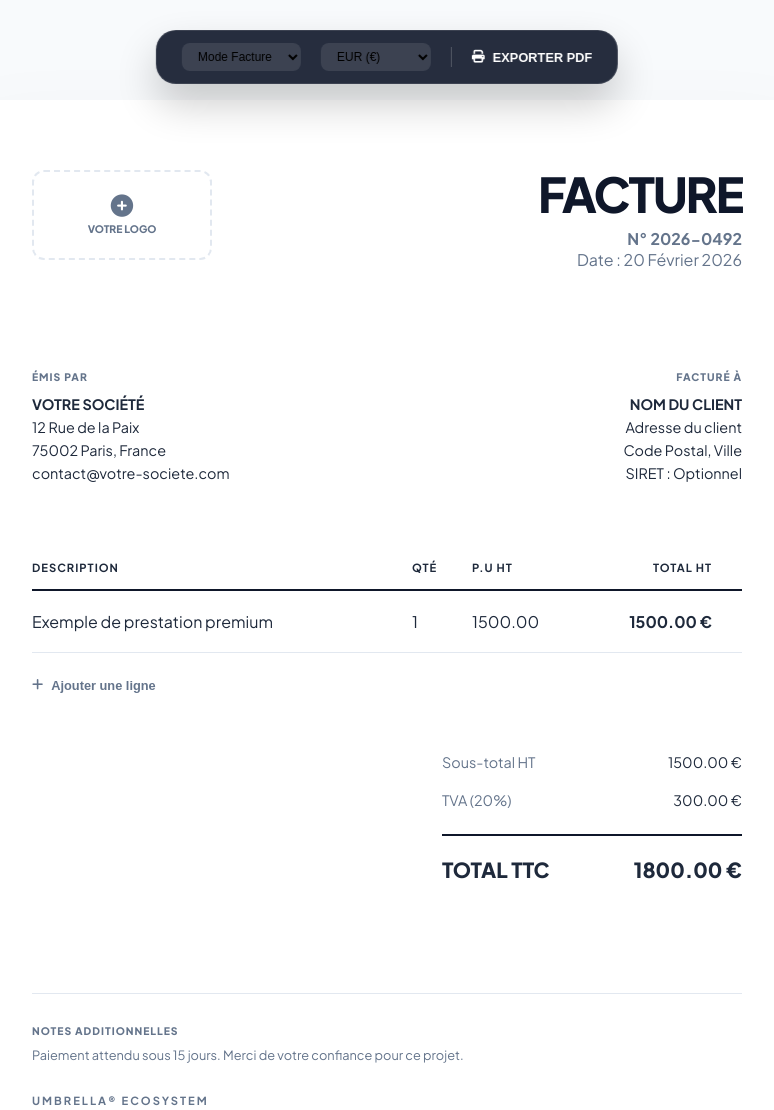
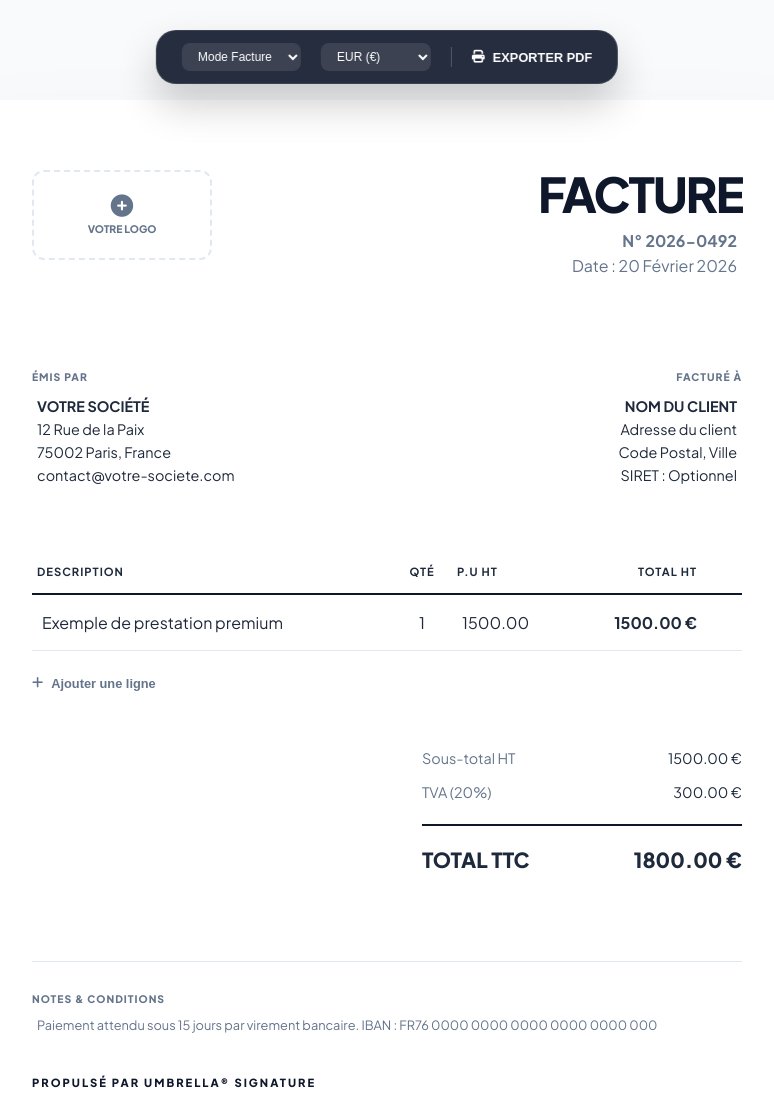
Before and after one commit to chrismsmr-celcom/umbrella-site, a website: page generateur-devis-facture.html in a window 1280 px wide. Shown: the whole page, without its empty margins (253-1027 px from the left). Drawn offline with Linux system fonts and the light colour scheme.

Commit message:
Refactor invoice generator HTML and styles
Updated the HTML structure and styles for the invoice generator, enhancing the layout and functionality.

```diff
--- a/generateur-devis-facture.html
+++ b/generateur-devis-facture.html
@@ -24,7 +24,6 @@
             padding: 40px 20px;
         }
 
-        /* BARRE D'OUTILS FLOTTANTE */
         .toolbar {
             position: fixed; top: 30px; left: 50%; transform: translateX(-50%);
             background: rgba(15, 23, 42, 0.9); backdrop-filter: blur(10px);
@@ -39,12 +38,12 @@
             transition: 0.3s;
         }
         .tool-btn:hover { color: var(--accent); }
-        select.tool-select {
-            background: rgba(255,255,255,0.1); border: none; color: #000;
-            padding: 6px 12px; border-radius: 8px; outline: none; font-size: 0.75rem;
+        .tool-select {
+            background: rgba(255,255,255,0.1); border: none; color: #fff;
+            padding: 6px 12px; border-radius: 8px; outline: none; font-size: 0.75rem; cursor: pointer;
         }
+        .tool-select option { color: #000; }
 
-        /* DOCUMENT A4 EFFECT */
         .invoice-canvas {
             max-width: 850px; margin: 60px auto;
             background: var(--white); padding: 70px;
@@ -53,64 +52,55 @@
             min-height: 1100px;
         }
 
-        /* LOGO UPLOAD AREA */
         .brand-zone { margin-bottom: 50px; }
         .logo-uploader {
             width: 180px; height: 90px; border: 2px dashed #e2e8f0;
             border-radius: 12px; display: flex; flex-direction: column;
             align-items: center; justify-content: center; cursor: pointer;
-            transition: 0.3s; color: var(--text-muted);
+            transition: 0.3s; color: var(--text-muted); overflow: hidden;
         }
         .logo-uploader:hover { border-color: var(--accent); background: #fdfcf6; }
         .logo-uploader i { font-size: 1.4rem; margin-bottom: 5px; }
         .logo-uploader span { font-size: 0.65rem; font-weight: 800; text-transform: uppercase; }
         #finalLogo { max-width: 100%; max-height: 100%; object-fit: contain; display: none; }
 
-        /* HEADER TEXTS */
         .doc-meta { text-align: right; }
         .doc-type { font-size: 3rem; font-weight: 800; letter-spacing: -2px; line-height: 1; margin-bottom: 10px; color: var(--primary); }
-        .editable { border-radius: 4px; transition: 0.2s; outline: none; }
-        .editable:hover { background: #f1f5f9; box-shadow: 0 0 0 4px #f1f5f9; }
+        .editable { border-radius: 4px; transition: 0.2s; outline: none; padding: 2px 5px; }
+        .editable:hover { background: #f1f5f9; }
+        .editable:focus { background: #f1f5f9; border-bottom: 2px solid var(--accent); }
 
-        /* GRID INFO */
         .info-grid { display: grid; grid-template-columns: 1fr 1fr; gap: 100px; margin: 60px 0; }
         .label { font-size: 0.65rem; font-weight: 800; color: var(--text-muted); text-transform: uppercase; letter-spacing: 1px; margin-bottom: 10px; display: block; }
 
-        /* TABLE DESIGN */
         table { width: 100%; border-collapse: collapse; margin-top: 40px; }
-        th { text-align: left; padding: 15px 0; border-bottom: 2px solid var(--primary); font-size: 0.7rem; text-transform: uppercase; letter-spacing: 1px; }
-        td { padding: 20px 0; border-bottom: 1px solid var(--border-soft); }
+        th { text-align: left; padding: 15px 5px; border-bottom: 2px solid var(--primary); font-size: 0.7rem; text-transform: uppercase; letter-spacing: 1px; }
+        td { padding: 15px 5px; border-bottom: 1px solid var(--border-soft); }
 
-        .row-qty { width: 60px; }
+        .row-qty { width: 60px; text-align: center; }
         .row-price { width: 120px; }
-        .row-total { width: 120px; text-align: right; font-weight: 700; }
+        .row-total { width: 130px; text-align: right; font-weight: 700; }
 
-        .btn-row-action { opacity: 0; color: #f87171; background: none; border: none; cursor: pointer; transition: 0.2s; }
+        .btn-row-action { opacity: 0; color: #f87171; background: none; border: none; cursor: pointer; transition: 0.2s; padding: 5px; }
         tr:hover .btn-row-action { opacity: 1; }
 
-        /* TOTALS AREA */
         .summary-box { margin-top: 50px; display: flex; justify-content: flex-end; }
-        .summary-table { width: 300px; }
-        .summary-row { display: flex; justify-content: space-between; padding: 10px 0; font-size: 0.9rem; }
+        .summary-table { width: 320px; }
+        .summary-row { display: flex; justify-content: space-between; align-items: center; padding: 8px 0; font-size: 0.9rem; }
         .summary-row.main { border-top: 2px solid var(--primary); margin-top: 15px; padding-top: 20px; font-weight: 800; font-size: 1.3rem; }
 
-        /* FOOTER */
-        .doc-footer { margin-top: 100px; border-top: 1px solid var(--border-soft); padding-top: 30px; font-size: 0.8rem; color: var(--text-muted); }
+        .doc-footer { margin-top: 80px; border-top: 1px solid var(--border-soft); padding-top: 30px; font-size: 0.8rem; color: var(--text-muted); }
 
         @media print {
             body { background: white; padding: 0; }
-            .toolbar, .btn-row-action, .add-line-btn, .logo-uploader i, .logo-uploader span { display: none !important; }
-            .invoice-canvas { margin: 0; box-shadow: none; padding: 0; width: 100%; }
-            .logo-uploader { border: none !important; width: auto; height: auto; }
-            .editable:hover { background: none; box-shadow: none; }
+            .toolbar, .btn-row-action, .add-line-btn, #upIcon, #upText { display: none !important; }
+            .invoice-canvas { margin: 0; box-shadow: none; padding: 40px; width: 100%; }
+            .logo-uploader { border: none !important; }
+            .editable:hover { background: none; }
         }
 
-        .add-line-btn { margin-top: 25px; color: var(--text-muted); font-size: 0.8rem; font-weight: 700; cursor: pointer; border: none; background: none; display: flex; align-items: center; gap: 8px; }
-        .add-line-btn:hover { color: var(--primary); }
-        .tool-selectt{
-            background:#0f172a; border: 1px solid var(--border);
-            color: #fff; padding: 8px 12px; border-radius: 10px; outline: none; font-weight: 600;
-        }
+        .add-line-btn { margin-top: 25px; color: var(--text-muted); font-size: 0.8rem; font-weight: 700; cursor: pointer; border: none; background: none; display: flex; align-items: center; gap: 8px; transition: 0.2s; }
+        .add-line-btn:hover { color: var(--primary); transform: translateX(5px); }
     </style>
 </head>
 <body>
@@ -121,27 +111,12 @@
             <option value="Devis">Mode Devis</option>
         </select>
         <select id="currencySelect" class="tool-select" onchange="calc()">
-<option value="€">EUR (€)</option>
-                    <option value="$">USD ($)</option>
-                    <option value="£">GBP (£)</option>
-                    <option value="CHF">CHF (Fr.)</option>
-                    <option value="CFA">CFA (FCFA)</option>
-                    <option value="MAD">MAD (Dh)</option>
-                    <option value="DZD">DZD (DA)</option>
-                    <option value="CAD">CAD ($)</option>
-                    <option value="JPY">JPY (¥)</option>
-                    <option value="CNY">CNY (¥)</option>
-                    <option value="BTC">BTC (₿)</option>
-                    <option value="AED">AED (dh)</option>
-                    <option value="INR">INR (₹)</option>
-                    <option value="BRL">BRL (R$)</option>
-                    <option value="RUB">RUB (₽)</option>
-                    <option value="TRY">TRY (₺)</option>
-                    <option value="ZAR">ZAR (R)</option>
-                    <option value="AUD">AUD ($)</option>
-                    <option value="MXN">MXN ($)</option>
-                    <option value="XOF">XOF (CFA)</option>
-                    <option value="CDF">CDF (CDF)</option>
+            <option value="€">EUR (€)</option>
+            <option value="$">USD ($)</option>
+            <option value="£">GBP (£)</option>
+            <option value="CFA">CFA (FCFA)</option>
+            <option value="CDF">CDF (FC)</option>
+            <option value="MAD">MAD (Dh)</option>
         </select>
         <div style="width: 1px; height: 20px; background: rgba(255,255,255,0.2);"></div>
         <button class="tool-btn" onclick="window.print()">
@@ -171,21 +146,17 @@
         <div class="info-grid">
             <div>
                 <span class="label">Émis par</span>
-                <div class="editable" contenteditable="true" style="line-height: 1.6; font-size: 0.9rem;">
-                    <strong>VOTRE SOCIÉTÉ</strong><br>
-                    12 Rue de la Paix<br>
-                    75002 Paris, France<br>
-                    contact@votre-societe.com
-                </div>
+                <div class="editable" contenteditable="true" style="line-height: 1.6; font-size: 0.9rem; white-space: pre-wrap;"><strong>VOTRE SOCIÉTÉ</strong>
+12 Rue de la Paix
+75002 Paris, France
+contact@votre-societe.com</div>
             </div>
             <div style="text-align: right;">
                 <span class="label">Facturé à</span>
-                <div class="editable" contenteditable="true" style="line-height: 1.6; font-size: 0.9rem;">
-                    <strong>NOM DU CLIENT</strong><br>
-                    Adresse du client<br>
-                    Code Postal, Ville<br>
-                    SIRET : Optionnel
-                </div>
+                <div class="editable" contenteditable="true" style="line-height: 1.6; font-size: 0.9rem; white-space: pre-wrap;"><strong>NOM DU CLIENT</strong>
+Adresse du client
+Code Postal, Ville
+SIRET : Optionnel</div>
             </div>
         </div>
 
@@ -196,7 +167,7 @@
                     <th class="row-qty">Qté</th>
                     <th class="row-price">P.U HT</th>
                     <th class="row-total">Total HT</th>
-                    <th style="width: 30px;"></th>
+                    <th style="width: 40px;" class="no-print"></th>
                 </tr>
             </thead>
             <tbody id="items">
@@ -205,7 +176,7 @@
                     <td class="row-qty"><div class="editable" contenteditable="true" oninput="calc()">1</div></td>
                     <td class="row-price"><div class="editable" contenteditable="true" oninput="calc()">1500.00</div></td>
                     <td class="row-total">1500.00 €</td>
-                    <td><button class="btn-row-action" onclick="this.parentElement.parentElement.remove(); calc()"><i class="fa fa-times"></i></button></td>
+                    <td class="no-print"><button class="btn-row-action" onclick="this.parentElement.parentElement.remove(); calc()"><i class="fa fa-times"></i></button></td>
                 </tr>
             </tbody>
         </table>
@@ -221,7 +192,7 @@
                     <span id="stotal">1500.00 €</span>
                 </div>
                 <div class="summary-row">
-                    <span style="color: var(--text-muted);">TVA (20%)</span>
+                    <span style="color: var(--text-muted);">TVA (<span contenteditable="true" id="tvaRate" oninput="calc()">20</span>%)</span>
                     <span id="tax">300.00 €</span>
                 </div>
                 <div class="summary-row main">
@@ -232,11 +203,10 @@
         </div>
 
         <div class="doc-footer">
-            <span class="label">Notes additionnelles</span>
-            <div class="editable" contenteditable="true" style="margin-top: 10px;">
-                Paiement attendu sous 15 jours. Merci de votre confiance pour ce projet.
-            </div>
-            <p style="margin-top: 30px; font-weight: 700; font-size: 0.7rem; letter-spacing: 2px; text-transform: uppercase;">Umbrella® Ecosystem</p>
+            <span class="label">Notes & Conditions</span>
+            <div class="editable" contenteditable="true" style="margin-top: 10px;">Paiement attendu sous 15 jours par virement bancaire.
+IBAN : FR76 0000 0000 0000 0000 0000 000</div>
+            <p style="margin-top: 40px; font-weight: 800; font-size: 0.7rem; letter-spacing: 2px; text-transform: uppercase; color: var(--primary);">Propulsé par Umbrella® Signature</p>
         </div>
     </div>
 
@@ -263,31 +233,39 @@
         function addLine() {
             const tr = document.createElement('tr');
             tr.innerHTML = `
-                <td><div class="editable" contenteditable="true">Nouvelle ligne</div></td>
+                <td><div class="editable" contenteditable="true">Nouvelle ligne de service</div></td>
                 <td class="row-qty"><div class="editable" contenteditable="true" oninput="calc()">1</div></td>
                 <td class="row-price"><div class="editable" contenteditable="true" oninput="calc()">0.00</div></td>
-                <td class="row-total">0.00 €</td>
-                <td><button class="btn-row-action" onclick="this.parentElement.parentElement.remove(); calc()"><i class="fa fa-times"></i></button></td>
+                <td class="row-total">0.00</td>
+                <td class="no-print"><button class="btn-row-action" onclick="this.parentElement.parentElement.remove(); calc()"><i class="fa fa-times"></i></button></td>
             `;
             document.getElementById('items').appendChild(tr);
+            calc();
         }
 
         function calc() {
             const cur = document.getElementById('currencySelect').value;
+            const tvaPercent = parseFloat(document.getElementById('tvaRate').innerText) || 0;
             let sub = 0;
+
             document.querySelectorAll('#items tr').forEach(row => {
-                const q = parseFloat(row.cells[1].innerText) || 0;
-                const p = parseFloat(row.cells[2].innerText) || 0;
+                const q = parseFloat(row.cells[1].innerText.replace(/[^0-9.-]+/g,"")) || 0;
+                const p = parseFloat(row.cells[2].innerText.replace(/[^0-9.-]+/g,"")) || 0;
                 const tot = q * p;
                 sub += tot;
                 row.cells[3].innerText = tot.toFixed(2) + " " + cur;
             });
-            const t = sub * 0.20;
+
+            const t = sub * (tvaPercent / 100);
             const gt = sub + t;
+
             document.getElementById('stotal').innerText = sub.toFixed(2) + " " + cur;
             document.getElementById('tax').innerText = t.toFixed(2) + " " + cur;
             document.getElementById('gtotal').innerText = gt.toFixed(2) + " " + cur;
         }
+
+        // Initialisation
+        window.onload = calc;
     </script>
 </body>
 </html>
```
